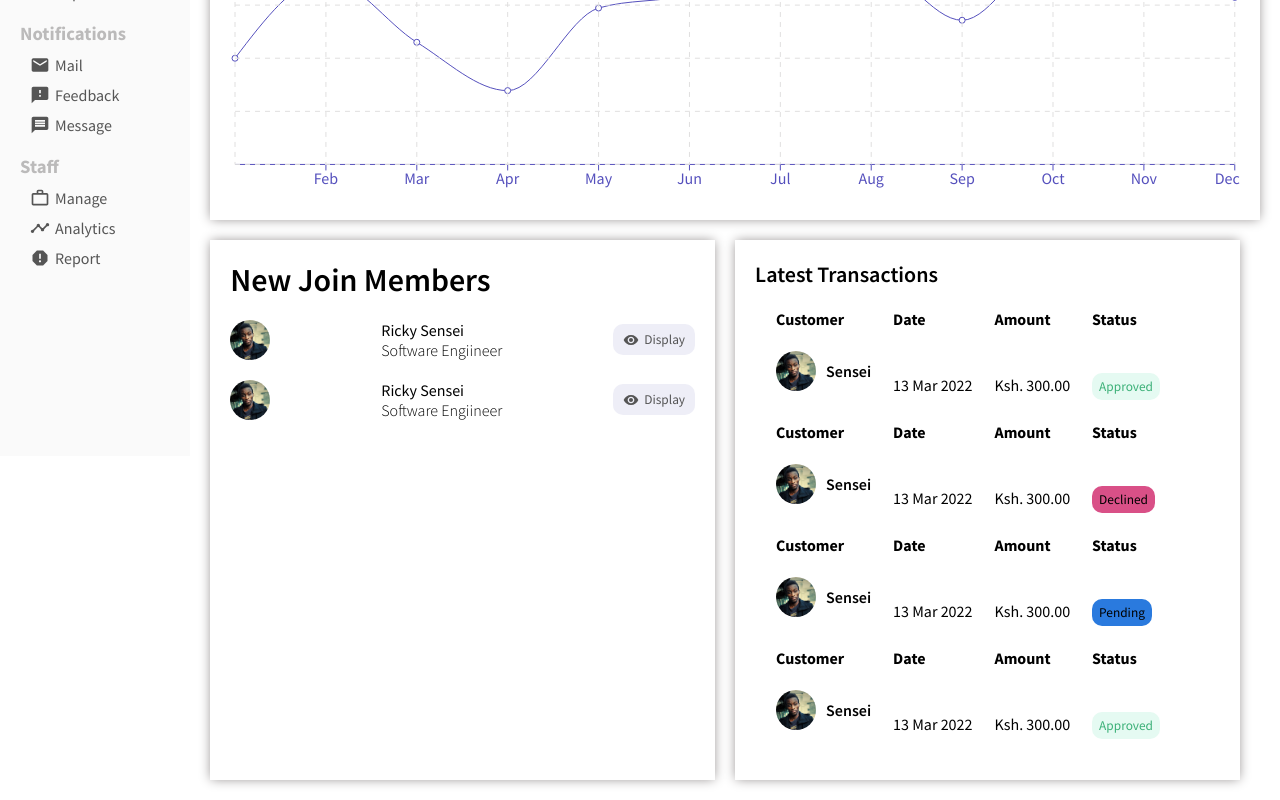
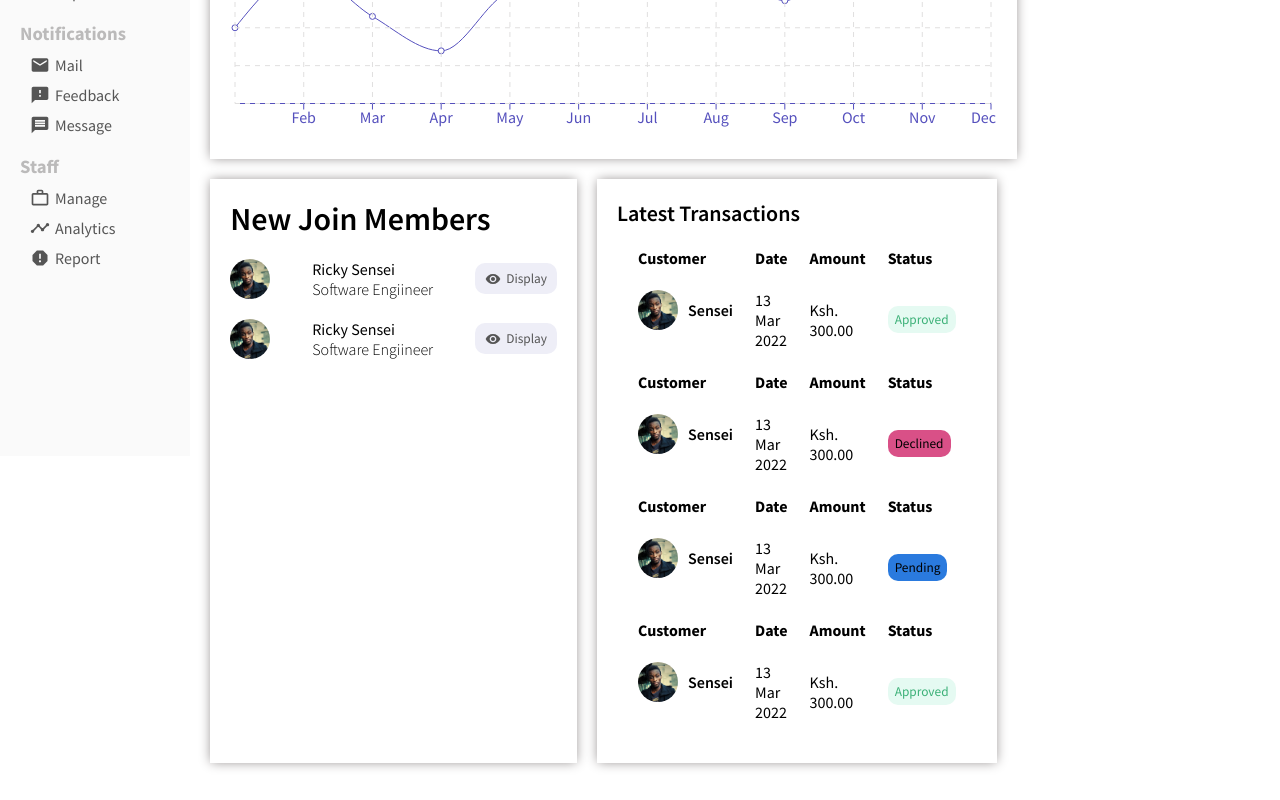
Before and after one commit to R1CKYS3NS31/sensei_admin_app, a React (Create React App) app: page / in a window 1280 px wide. Shown: the part 354-1154 px from the top of the page. Built offline with nearby package versions, Linux system fonts and the light colour scheme.

Commit message:
widget large commit

```diff
--- a/src/components/views/pages/home/home.css
+++ b/src/components/views/pages/home/home.css
@@ -1,5 +1,5 @@
 .home{
-    flex: 4;
+    /* flex: 4; */
     /* background-color: darkcyan; */
   }
 .homeWidget{
--- a/src/components/views/widgetLg/WidgetLg.jsx
+++ b/src/components/views/widgetLg/WidgetLg.jsx
@@ -8,7 +8,7 @@ export default function WidgetLg() {
   return (
     <div className="widgetSm">
       <h3 className="widgetLgTitle">Latest Transactions</h3>
-      <tanle className="widgetLgTable">
+      <table className="widgetLgTable">
         <tr className="widgetLgTr">
           <th className="widgetLgTh">Customer</th>
           <th className="widgetLgTh">Date</th>
@@ -77,7 +77,7 @@ export default function WidgetLg() {
             <Button type="Approved" />
           </td>
         </tr>
-      </tanle>
+      </table>
     </div>
   );
 }
```
